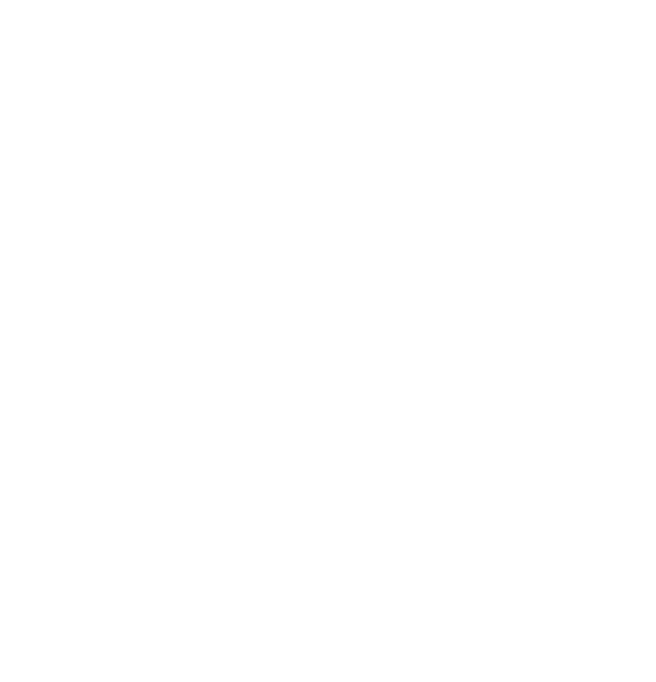
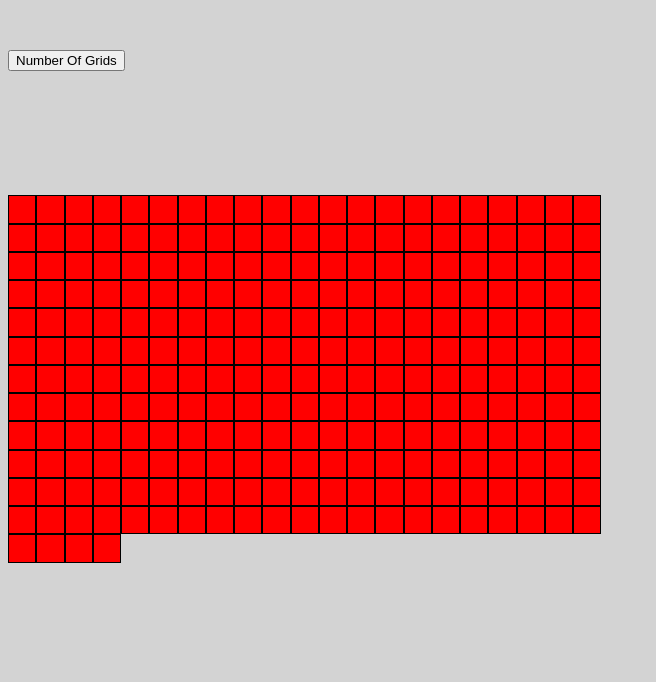
Before and after one commit to Zaibbee69/odin-etch-sketch, a plain HTML site: page index.html in a window 1280 px wide. Shown: the whole page, without its empty margins (0-656 px from the left). Drawn offline with Linux system fonts and the light colour scheme.

Commit message:
CheckPoint

```diff
--- a/index.html
+++ b/index.html
@@ -4,9 +4,21 @@
     <meta charset="UTF-8">
     <meta name="viewport" content="width=device-width, initial-scale=1.0">
     <title>Etch A Sketch</title>
+
+    <link rel="stylesheet" href="styles.css">
 </head>
 <body>
 
-    <!-- A Container Div For all the grids upcoming -->
+    <!-- Making a container for the square boxes -->
+    <div class="main-container">
+
+        <div class="buttons-container">
+            <button class="number-of-grid">Number Of Grids</button>
+        </div>
+
+        <div class="container"></div>
+    </div>
+
+    <script src="index.js"></script>
 </body>
 </html>
--- a/index.js
+++ b/index.js
@@ -0,0 +1,39 @@
+// Getting the container element
+const container  = document.querySelector('.container');
+const numberOfGrid = document.querySelector(".number-of-grid");
+
+const CONTAINER_SIZE = 500;
+
+// Creating the grid
+function createGrid()
+{
+    // Setting the count of the grid
+    let gridCount = 16;
+
+    // Setting the size of the grid
+    const gridSize = CONTAINER_SIZE / gridCount;
+
+    // For the rows
+    for ( let i = 0; i < gridCount * gridCount; i ++)
+    {
+        // Ok creating an element for each grid size
+        let gridElement = document.createElement('div');
+
+        // Adding class to it
+        gridElement.classList.add('grid-element');
+
+        // Ok so first we need to set the custom width and height of the grid element
+        gridElement.style.width = `${gridSize - 5}px`;
+        gridElement.style.height = `${gridSize - 5}px`;
+
+        // Adding a hover property to the element
+        gridElement.addEventListener("mouseover", () => {
+            gridElement.style.backgroundColor = "blue";
+        })
+
+        // Now appending the child to the container
+        container.appendChild(gridElement);
+    }
+}
+
+createGrid();
--- a/styles.css
+++ b/styles.css
@@ -0,0 +1,29 @@
+body
+{
+    box-sizing: border-box;
+    background-color: lightgray;
+}
+
+.container
+{
+    display: flex;
+    flex-wrap: wrap;
+    align-content: center;
+    gap: 0;
+
+    margin-top: 8px;
+
+    width: 600px;
+    height: 600px;
+}
+
+.main-container {
+    margin-top: 50px;
+  }
+
+.grid-element
+{
+    background-color: red;
+    border: 1px solid black;
+
+}
```
